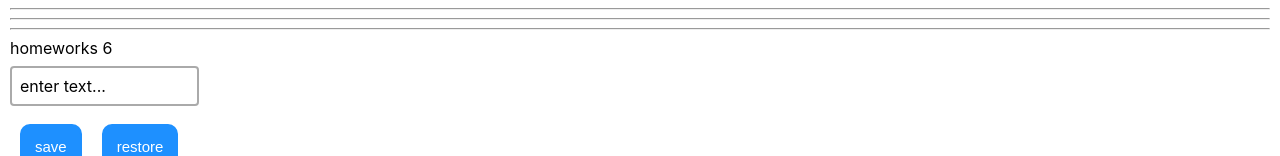
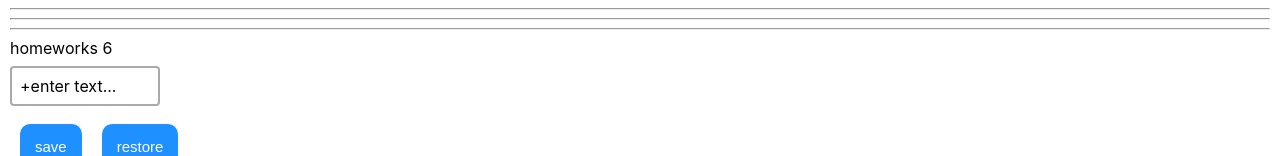
Before and after one commit to Kirill2603/it_incubator_hw, a React (Create React App) app: page /#/ in a window 1280 px wide. Shown: the part 1203-1359 px from the top of the page. Built offline with nearby package versions, Linux system fonts and the light colour scheme.

Commit message:
HW6 final

```diff
--- a/src/p2-homeworks/h4/common/c1-SuperInputText/SuperInputText.module.css
+++ b/src/p2-homeworks/h4/common/c1-SuperInputText/SuperInputText.module.css
@@ -42,7 +42,7 @@
 
 .spanClassName {
     display: inline-block;
-    width: 15%;
+    min-width: 150px;
     border:2px solid #aaa;
     border-radius:4px;
     margin:8px 0;
--- a/src/p2-homeworks/h6/HW6.tsx
+++ b/src/p2-homeworks/h6/HW6.tsx
@@ -9,8 +9,8 @@ function HW6() {
     const save = () => {
         saveState<string>('editable-span-value', value)
     }
-    const restore = () => {
-        // setValue()
+    const restore = (state: any) => {
+        setValue(restoreState<string>("editable-span-value", ''))
     }
 
     return (
--- a/src/p2-homeworks/h6/common/c4-SuperEditableSpan/SuperEditableSpan.tsx
+++ b/src/p2-homeworks/h6/common/c4-SuperEditableSpan/SuperEditableSpan.tsx
@@ -66,7 +66,7 @@ const SuperEditableSpan: React.FC<SuperEditableSpanType> = (
                         {...restSpanProps}
                     >
                         {/*если нет захардкодженного текста для спана, то значение инпута*/}
-                        {children || restProps.value}
+                        +{children || restProps.value}
                     </span>
                 )
             }
```
